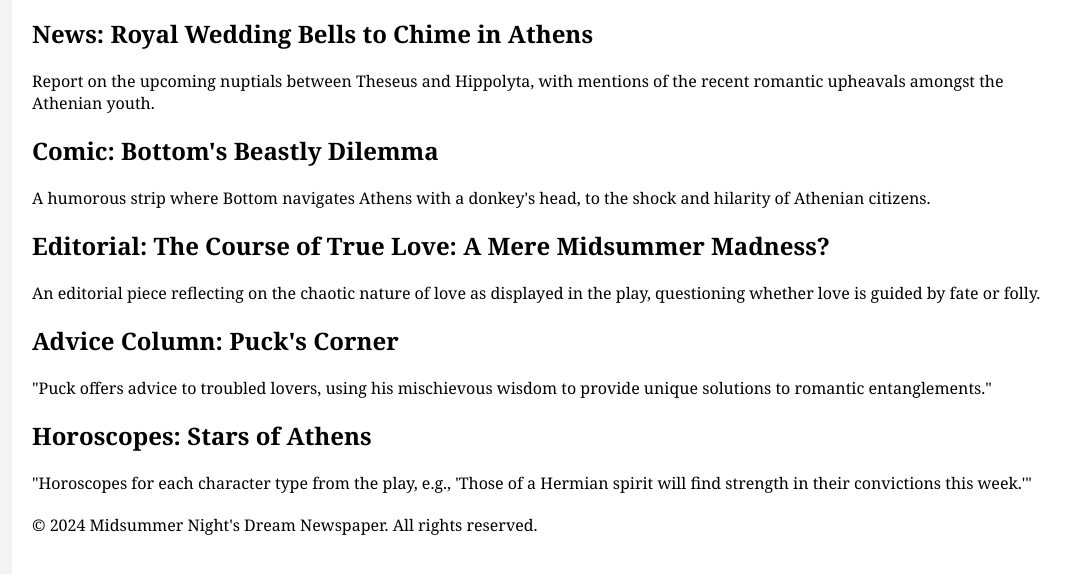
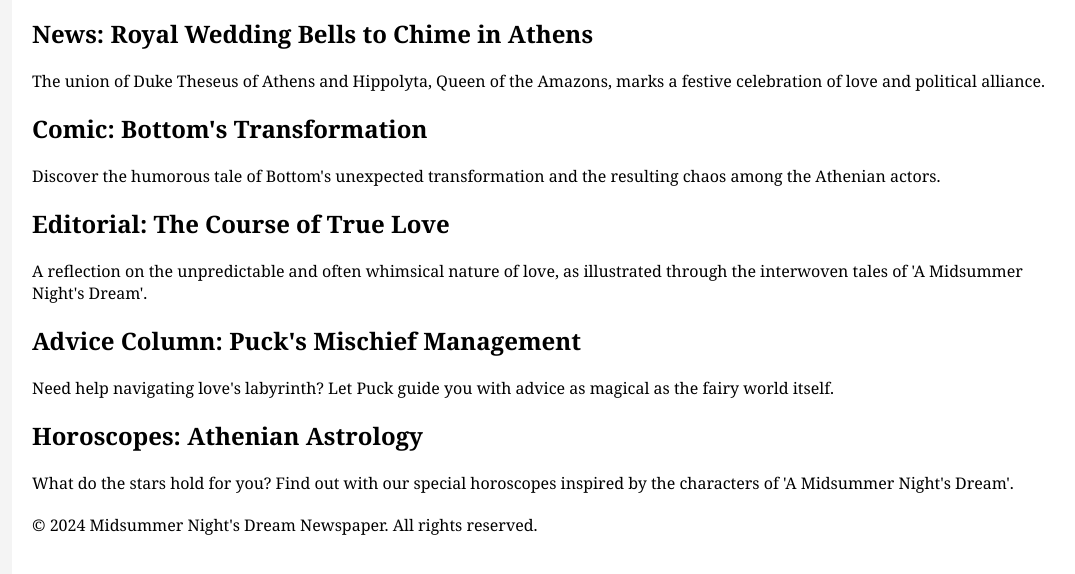
Before and after one commit to kwowtehmok/athens, a plain HTML site: page index.html in a window 1280 px wide. Shown: the part 1416-1990 px from the top of the page, without its empty margins (96-1171 px from the left). Drawn offline with Linux system fonts and the light colour scheme.

Commit message:
Update index3.html

```diff
--- a/index.html
+++ b/index.html
@@ -29,7 +29,7 @@
 <div class="container">
     <header>
         <h1>A Midsummer Night's Dream: Athens Daily Chronicle</h1>
-        <img src="https://upload.wikimedia.org/wikipedia/commons/3/3f/A_Midsummer_Night%27s_Dream_Henry_Fuseli2.jpg" alt="A Midsummer Night's Dream Theme">
+        <img src="https://commons.wikimedia.org/wiki/Category:Arthur_Rackham%27s_illustrations_of_A_Midsummer_Night%27s_Dream#/media/File:Midsummernightsd00shak_0010.png" alt="A Midsummer Night's Dream Theme">
     </header>
  <article>
         <h2>Act Summaries</h2>
@@ -46,28 +46,28 @@
     </article>
     <article>
         <h2>Advertisements</h2>
-        <img src="https://upload.wikimedia.org/wikipedia/commons/2/2b/Midsummer_Night%27s_Dream_1857_Richard_Dadd.jpg" alt="Enchanted Forest Ad">
+        <img src="https://commons.wikimedia.org/wiki/File:%27The_Meeting_of_Oberon_and_Titania.jpg" alt="Enchanted Forest Ad">
         <p>"Elixir of Desire: Obtain Your Heart's True Companion!"</p>
     </article>
-   <article>
+<article>
         <h2>News: Royal Wedding Bells to Chime in Athens</h2>
-        <p>Report on the upcoming nuptials between Theseus and Hippolyta, with mentions of the recent romantic upheavals amongst the Athenian youth.</p>
-    </article>
-<article>
-        <h2>Comic: Bottom's Beastly Dilemma</h2>
-        <p>A humorous strip where Bottom navigates Athens with a donkey's head, to the shock and hilarity of Athenian citizens.</p>
+        <p>The union of Duke Theseus of Athens and Hippolyta, Queen of the Amazons, marks a festive celebration of love and political alliance.</p>
     </article>
     <article>
-        <h2>Editorial: The Course of True Love: A Mere Midsummer Madness?</h2>
-        <p>An editorial piece reflecting on the chaotic nature of love as displayed in the play, questioning whether love is guided by fate or folly.</p>
+        <h2>Comic: Bottom's Transformation</h2>
+        <p>Discover the humorous tale of Bottom's unexpected transformation and the resulting chaos among the Athenian actors.</p>
     </article>
     <article>
-        <h2>Advice Column: Puck's Corner</h2>
-        <p>"Puck offers advice to troubled lovers, using his mischievous wisdom to provide unique solutions to romantic entanglements."</p>
+        <h2>Editorial: The Course of True Love</h2>
+        <p>A reflection on the unpredictable and often whimsical nature of love, as illustrated through the interwoven tales of 'A Midsummer Night's Dream'.</p>
     </article>
     <article>
-        <h2>Horoscopes: Stars of Athens</h2>
-        <p>"Horoscopes for each character type from the play, e.g., 'Those of a Hermian spirit will find strength in their convictions this week.'"</p>
+        <h2>Advice Column: Puck's Mischief Management</h2>
+        <p>Need help navigating love's labyrinth? Let Puck guide you with advice as magical as the fairy world itself.</p>
+    </article>
+    <article>
+        <h2>Horoscopes: Athenian Astrology</h2>
+        <p>What do the stars hold for you? Find out with our special horoscopes inspired by the characters of 'A Midsummer Night's Dream'.</p>
     </article>
     <footer>
         <p>&copy; 2024 Midsummer Night's Dream Newspaper. All rights reserved.</p>
```
